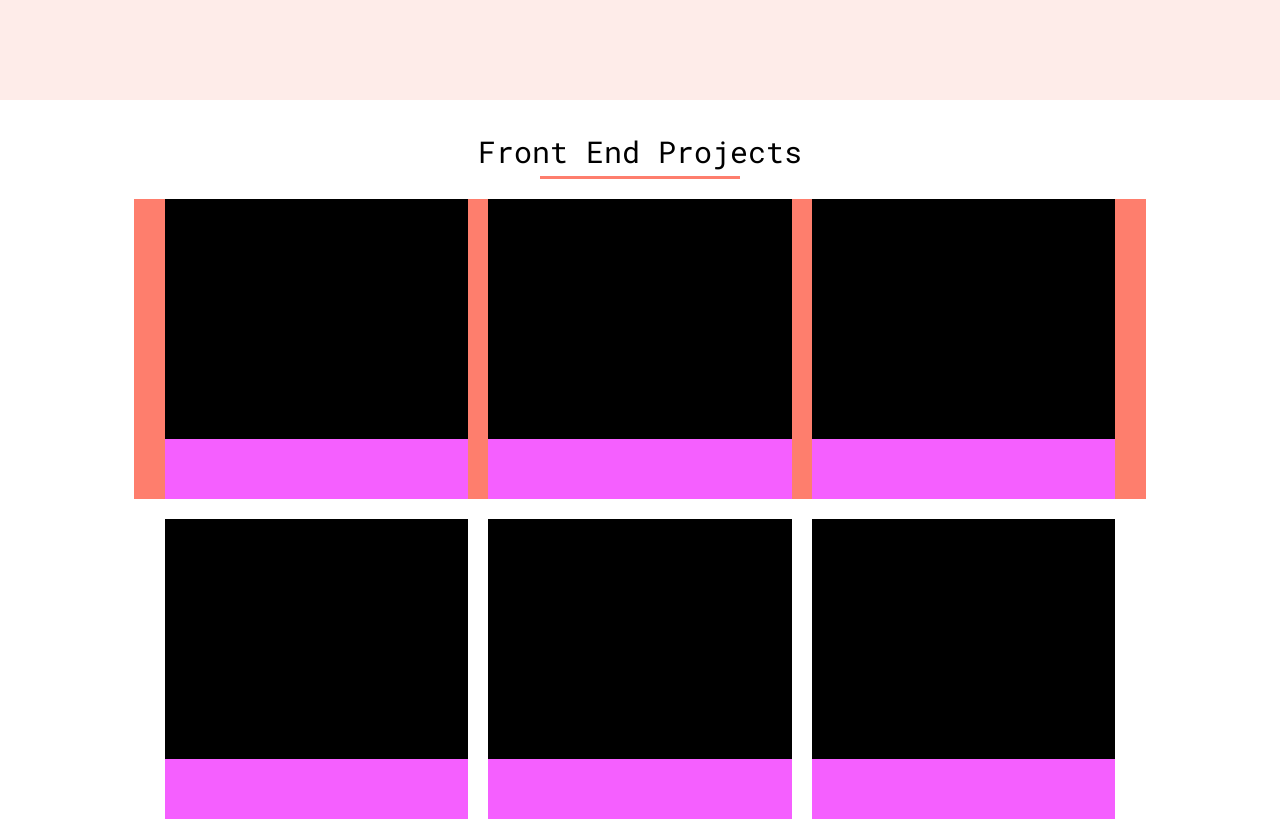
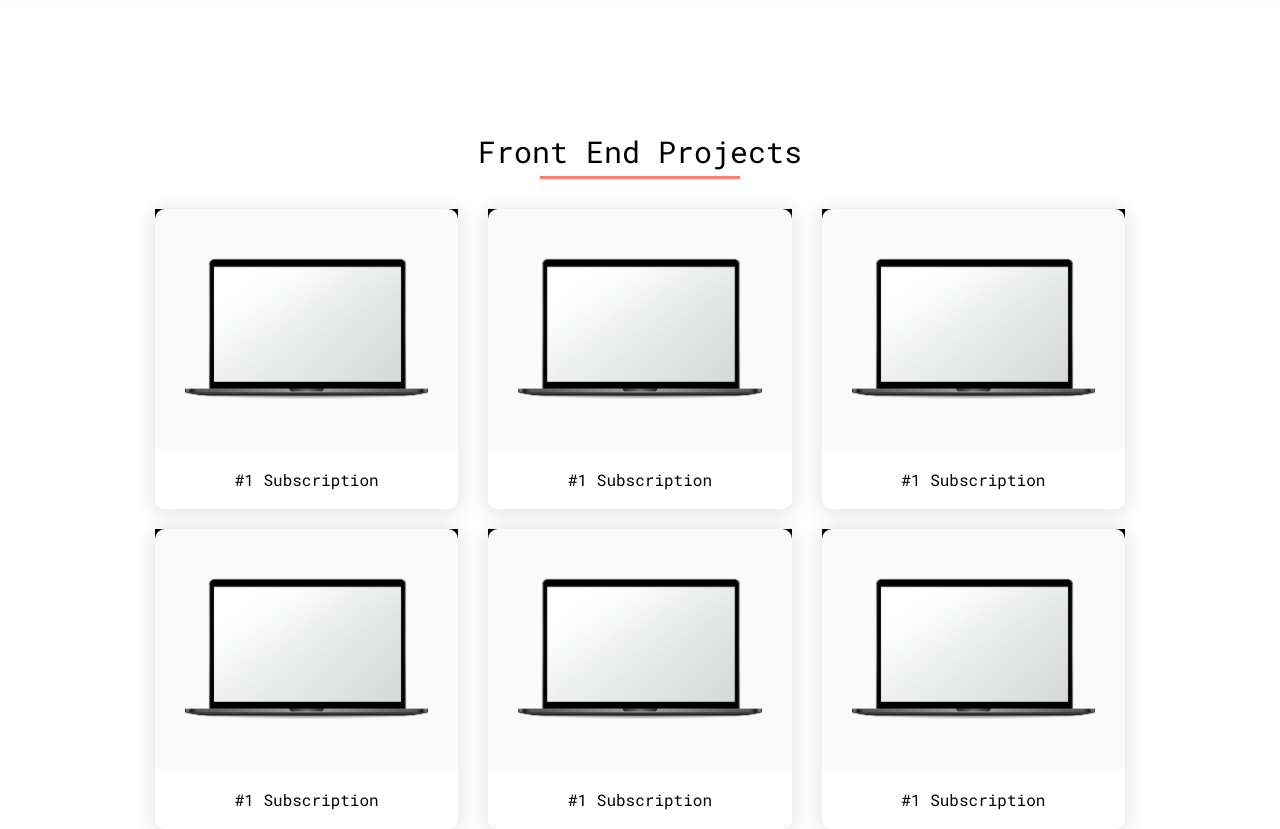
Before and after one commit to cinecus/personal_project_frontend, a React (Create React App) app: page / in a window 1280 px wide. Shown: the part 600-1429 px from the top of the page. Built offline with nearby package versions, Linux system fonts and the light colour scheme.

Commit message:
mockup project

```diff
--- a/src/components/Hero.js
+++ b/src/components/Hero.js
@@ -33,7 +33,7 @@ const WrapperContainer = styled.div`
     margin:-8px;
     padding: 0 80px;
     height:700px;
-    background:#FEECE9;
+    background:linear-gradient(180deg, rgba(254,236,233,1) 63%, rgba(255,255,255,1) 89%);
     justify-content:center;
     align-items:center;
     .hero-text{
--- a/src/components/ProjectSection.js
+++ b/src/components/ProjectSection.js
@@ -1,5 +1,6 @@
 import React from 'react'
 import styled from 'styled-components'
+import mockup from '../assets/mockup.jpg'
 
 const ProjectSection = () => {
     return (
@@ -8,29 +9,54 @@ const ProjectSection = () => {
             <div className='under-line'></div>
             <div className='row'>
                 <div className='card'>
-                    <div className='image-card'></div>
-                    <div className='content-card'></div>
+                    <div className='image-card'>
+                        <img src={mockup} />
+                    </div>
+                    <div className='content-card'>
+                        #1 Subscription
+                    </div>
                 </div>
                 <div className='card'>
-                    <div className='image-card'></div>
-                    <div className='content-card'></div>
+                    <div className='image-card'>
+                        <img src={mockup} />
+                    </div>
+                    <div className='content-card'>
+                        #1 Subscription
+                    </div>
                 </div>
                 <div className='card'>
-                    <div className='image-card'></div>
-                    <div className='content-card'></div>
+                    <div className='image-card'>
+                        <img src={mockup} />
+                    </div>
+                    <div className='content-card'>
+                        #1 Subscription
+                    </div>
                 </div>
                 <div className='card'>
-                    <div className='image-card'></div>
-                    <div className='content-card'></div>
+                    <div className='image-card'>
+                        <img src={mockup} />
+                    </div>
+                    <div className='content-card'>
+                        #1 Subscription
+                    </div>
                 </div>
                 <div className='card'>
-                    <div className='image-card'></div>
-                    <div className='content-card'></div>
+                    <div className='image-card'>
+                        <img src={mockup} />
+                    </div>
+                    <div className='content-card'>
+                        #1 Subscription
+                    </div>
                 </div>
                 <div className='card'>
-                    <div className='image-card'></div>
-                    <div className='content-card'></div>
+                    <div className='image-card'>
+                        <img src={mockup} />
+                    </div>
+                    <div className='content-card'>
+                        #1 Subscription
+                    </div>
                 </div>
+
             </div>
         </WrapperContainer>
     )
@@ -41,10 +67,11 @@ export default ProjectSection
 const WrapperContainer = styled.div`
     display:flex;
     width:100%;
-    height:auto;
+    height: max-content;
     justify-content:center;
     align-items:center;
     flex-direction:column;
+    min-height:100%;
     margin-top:40px;
     .title{
             font-size:30px;
@@ -57,33 +84,48 @@ const WrapperContainer = styled.div`
     }
     .row{
         width:80%;
-        height:300px;
-        background:#FE7E6D;
-        margin-top:20px;
+        height:300px ;
+        // background:#FE7E6D;
+        margin-top:30px;
         display:flex;
         flex-direction:row;
         flex-wrap:wrap;
-        justify-content:center
+        justify-content:center;
     }
     .card{
         width:30%;
         height:100%;
-        background:#969696;
-        margin-left:10px;
-        margin-right:10px;
+        // background:#969696;
+        margin-left:15px;
+        margin-right:15px;
         margin-bottom:20px;
         display:flex;
         flex-direction:column;
+        border-radius:10px 10px 10px 10px;
+        box-shadow: 0px 2px 20px 3px rgba(5, 5, 5, 0.1);
+        // border:1px solid #161616;
         .image-card{
             width:100%;
             height:80%;
             background: #000;
+            img{
+                border-radius:10px 10px 0px 0px;
+                width:100%;
+                height:100%;
+            }
         }
         .content-card{
             width:100%;
             height:20%;
-            background: #F55FFF;
+            background: #ffff;
+            border-radius:0px 0px 10px 10px;
+            display:flex;
+            justify-content:center;
+            align-items:center;
         }
+    }
+    .card:hover{
+        transform:scale(1.05);
     }
 
 `
```
Also changed, not shown: src/assets/mockup.jpg (added).
